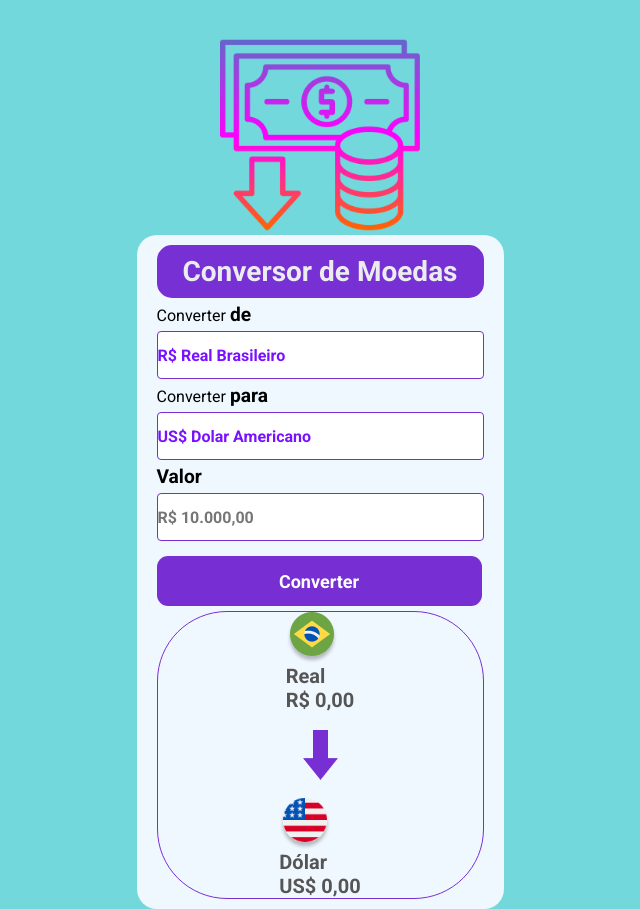
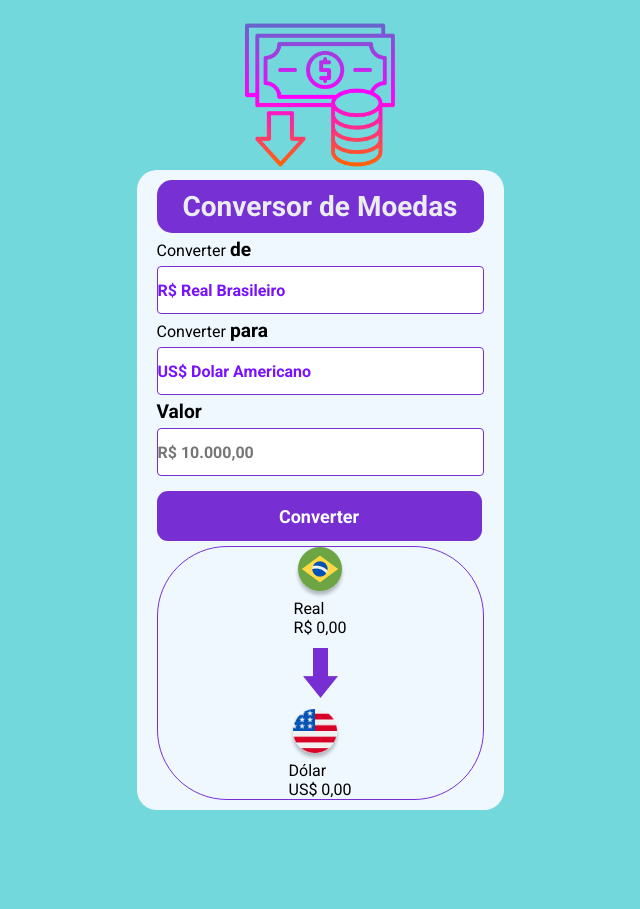
Before and after one commit to jefersongsg/conversor-de-moeda, a plain HTML site: page index.html in a window 1280 px wide. Shown: the whole page, without its empty margins (320-960 px from the left). After the commit the page ends 810 px from the top, so only its background shows below. Drawn offline with Linux system fonts and the light colour scheme.

Commit message:
Update style.css

```diff
--- a/style.css
+++ b/style.css
@@ -18,8 +18,8 @@ main {
     flex-direction: column;
 }
 .top-img{
-    width: 200px;
-    margin-top: 35px;
+    width: 150px;
+    margin-top: 20px;
 }
 container{
     display: flex;
@@ -64,10 +64,10 @@ section{
     display: flex;
     flex-direction: column;
     align-items: center;
-    gap: 18px;
+    gap: 11px;
 
 }
-.currency-value ,.to-convert-currency-value,.currency,.currency-name {
+.currency-value ,.to-convert-currency-value,.currency,.currency-name, {
     color:#555555;
     font-weight: 700;
     font-size: 20px;
```
